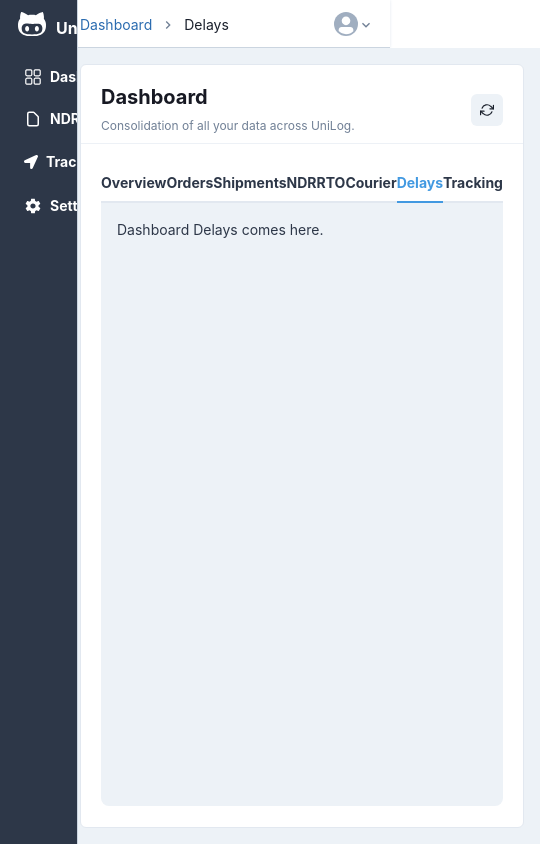
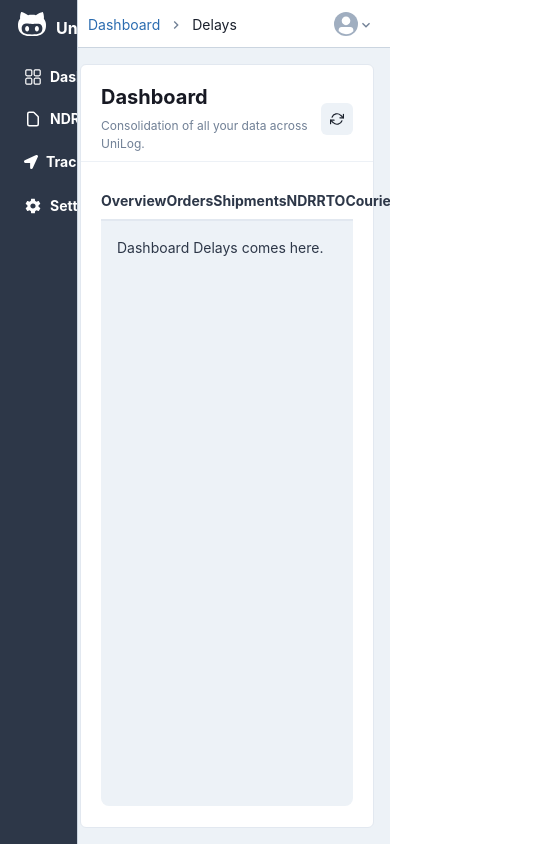
Before and after one commit to shaswat-jsr-97/unilog-shaswat, a Next.js app: page /dashboard/delays in a window 390 px wide. Shown: the whole page, 540 px wide, since content can reach past the window. Built offline with nearby package versions, Linux system fonts and the light colour scheme.

Commit message:
CSS changes: Change viewport units to dv, adjust widths to make website responsive and not overflow on column widths overflowing

```diff
--- a/layouts/MainLayout.tsx
+++ b/layouts/MainLayout.tsx
@@ -11,10 +11,8 @@ export default function MainLayout({ children }: { children: ReactNode }) {
             <Sidebar />
             <Flex className={styles.layout} flexDir="column">
                 <NavBar />
-                <Flex className={styles.contentArea} ps={2}>
-                    <Flex className={styles.pageContainer} flexGrow={1} p={4}>
-                        {children}
-                    </Flex>
+                <Flex className={styles.contentArea} flexGrow={1} p={4}>
+                    {children}
                 </Flex>
             </Flex>
         </>
--- a/layouts/Sidebar/sidebar.module.scss
+++ b/layouts/Sidebar/sidebar.module.scss
@@ -1,14 +1,14 @@
 .Sidebar {
     background-color: var(--chakra-colors-gray-700);
-    min-height: calc(100vh);
-    width: var(--chakra-sizes-16);
+    height: calc(100dvh);
+    width: 4rem;
     overflow: hidden;
     border-right: 1px solid var(--chakra-colors-gray-300);
     transition: all 0.15s cubic-bezier(0, 1.12, 0.84, 1.04);
     z-index: 3;
 
     &.expanded {
-        max-width: var(--chakra-sizes-16);
+        max-width: 4rem;
     }
 
     &:hover {
--- a/layouts/mainLayout.module.scss
+++ b/layouts/mainLayout.module.scss
@@ -1,16 +1,14 @@
 .layout {
-    min-width: 100vw;
-    min-height: 100vh;
-    padding-left: var(--chakra-sizes-14);
+    width: calc(100dvw - 4rem);
+    min-height: 100dvh;
+    margin-left: 4rem;
     background-color: var(--chakra-colors-white);
-    height: calc(100vh - var(--chakra-sizes-12));
+    height: calc(100dvh - var(--chakra-sizes-12));
+    overflow: hidden;
     z-index: 1;
 }
 
 .contentArea {
-    height: calc(100vh - var(--chakra-sizes-12));
-}
-
-.pageContainer {
+    height: calc(100dvh - var(--chakra-sizes-12));
     background-color: var(--chakra-colors-gray-100);
 }
--- a/pages/404.tsx
+++ b/pages/404.tsx
@@ -7,7 +7,7 @@ import { ROUTES } from 'shared/utils/enums'
 export default function FourOhFourPage() {
     return (
         <>
-            <Center w={`100%`} h="100vh">
+            <Center w={`100%`} h="100dvh">
                 <Flex flexDir="column" gap={4} align="center">
                     <Icon as={BiErrorAlt} fontSize="32px" fontWeight="normal" />
                     <Text textAlign="center">
--- a/styles/globals.css
+++ b/styles/globals.css
@@ -5,7 +5,7 @@ body {
     font-family: -apple-system, BlinkMacSystemFont, Segoe UI, Roboto, Oxygen, Ubuntu, Cantarell, Fira Sans, Droid Sans,
         Helvetica Neue, sans-serif;
 
-    min-height: 100vh;
+    min-height: 100dvh;
 }
 
 a {
```
